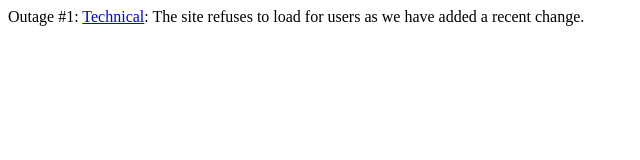
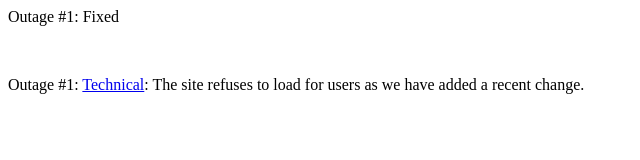
Before and after one commit to thepigempire/outages, a plain HTML site: page index.html in a window 1280 px wide. Shown: the whole page, without its empty margins (0-640 px from the left). Drawn offline with Linux system fonts and the light colour scheme.

Commit message:
Update index.html

```diff
--- a/index.html
+++ b/index.html
@@ -1 +1,3 @@
+<p>Outage #1: Fixed</p>
+<br>
 <p>Outage #1: <a href="https://thepigempire.github.io/technical">Technical</a>: The site refuses to load for users as we have added a recent change.</p>
```
